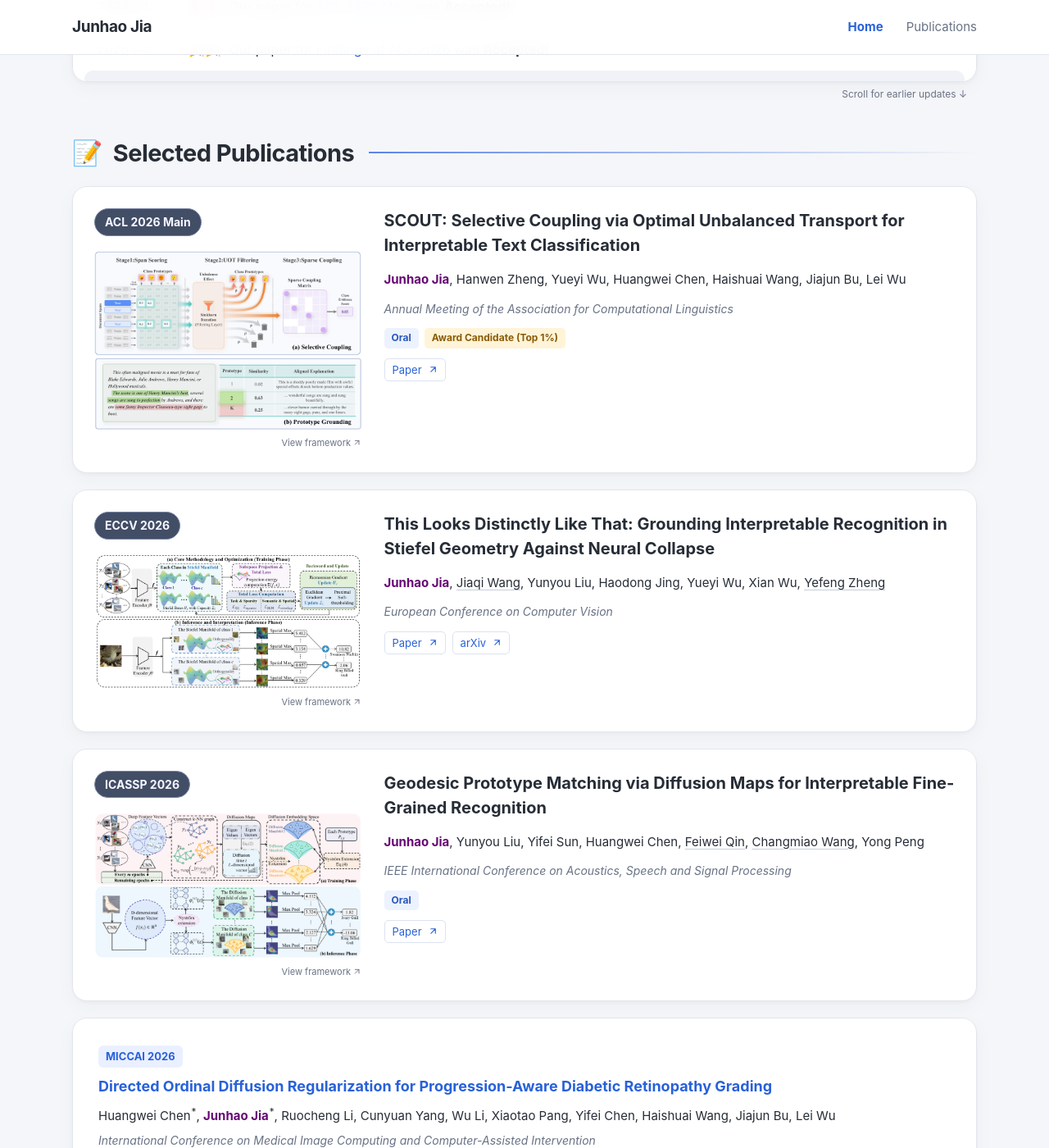
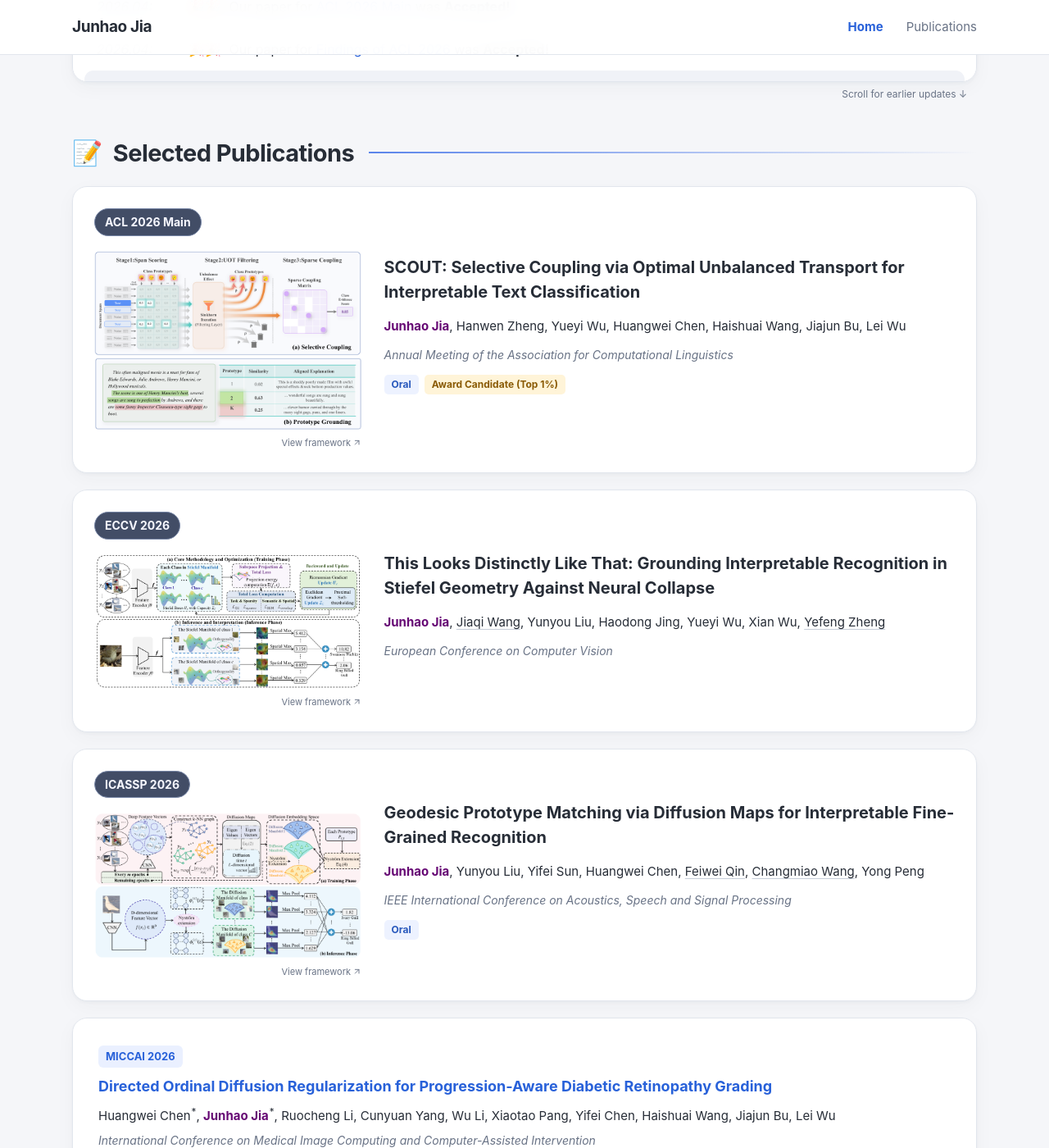
Before and after one commit to JonahJia/JonahJia.github.io, a Jekyll site: the page built from index.html, in a window 1280 px wide and 1400 px high, scrolled down 2092 px. Shown: the whole window at 82% size. Built offline with Jekyll 4.4.1, drawn with Linux system fonts in a browser that asks for light colours; some of the changed text lies outside the part shown.

Commit message:
Simplify publication cards and center text beside framework figures

```diff
--- a/_includes/academic/publications.html
+++ b/_includes/academic/publications.html
@@ -15,7 +15,6 @@
         {% include academic/authors.html paper=paper %}
         <p class="conference-name">{{ paper.conference }}</p>
         {% if paper.badges.size > 0 %}<div class="paper-distinctions">{% for badge in paper.badges %}<span{% if badge contains 'Award' %} class="award-badge"{% endif %}>{{ badge }}</span>{% endfor %}</div>{% endif %}
-        {% include academic/paper_links.html paper=paper %}
       </div>
     </article>
     {% endif %}{% endfor %}
@@ -28,7 +27,6 @@
       {% include academic/authors.html paper=paper %}
       <p class="conference-name">{{ paper.conference }}</p>
       {% if paper.equal_contribution %}<p class="contribution-note">* Equal contribution.</p>{% endif %}
-      {% include academic/paper_links.html paper=paper %}
     </article>
     {% endunless %}{% endfor %}
   </div>
--- a/assets/css/academic.css
+++ b/assets/css/academic.css
@@ -60,6 +60,7 @@ h1, h2, h3 { line-height: 1.3; }
 .featured-papers { display: grid; gap: 20px; }
 .paper-card { display: grid; grid-template-columns: minmax(0,31%) minmax(0,1fr); gap: 28px; padding: 26px; align-items: start; }
 .paper-visual { min-width: 0; }
+.paper-copy { align-self: center; }
 .venue-badge { display: inline-block; border-radius: 100px; padding: 4px 12px; font-size: 14px; font-weight: 650; color: #f6f7ff; background: #424d66; border: 1px solid #7786a6; margin-bottom: 14px; }
 .figure-trigger { display: block; position: relative; padding: 4px 0 0; cursor: zoom-in; border-radius: 6px; }
 .figure-trigger img { width: 100%; display: block; height: auto; object-fit: contain; border-radius: 4px; }
@@ -83,7 +84,6 @@ h1, h2, h3 { line-height: 1.3; }
 .external-icon { width: .85em; height: .85em; flex-shrink: 0; vertical-align: -.05em; fill: none; stroke: currentColor; stroke-width: 1.6; stroke-linecap: round; stroke-linejoin: round; }
 .other-papers { padding: 12px; margin-top: 20px; }
 .compact-paper { padding: 19px 19px 20px; border-radius: 11px; }
-.compact-paper:nth-child(even) { background: #f0f2f7; }
 .compact-venue { display: inline-block; font-size: 13px; font-weight: 650; padding: 2px 9px; background: #eaf0ff; color: var(--blue); border-radius: 6px; margin-bottom: 9px; }
 .compact-paper h3 { font-size: 18px; margin-bottom: 9px; }
 .compact-paper .paper-authors { margin-bottom: 5px; }
```
